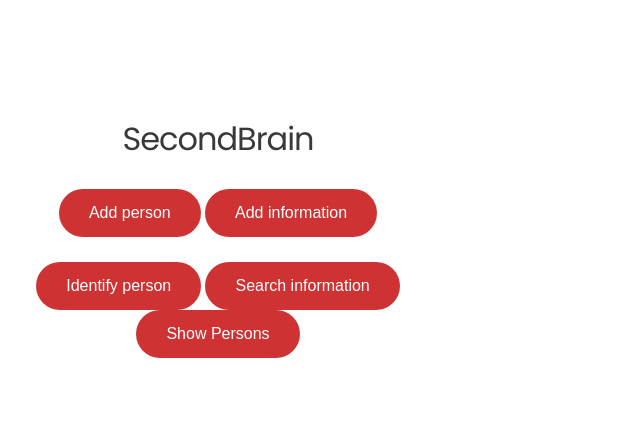
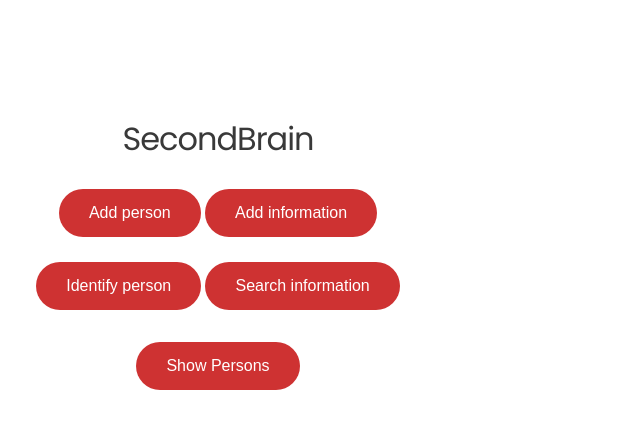
Before and after one commit to ChantalMP/SecondBrain, a Django app: page / in a window 1280 px wide. Shown: the top 429 px of the page, without its empty margins (0-640 px from the left). Run offline with Django 3.2, Linux system fonts and the light colour scheme.

Commit message:
- button fix

```diff
--- a/secondBrainBackend/templates/index.html
+++ b/secondBrainBackend/templates/index.html
@@ -26,7 +26,7 @@
               Search information
       </button>
 
-       <button type="button" class="btn section-btn smoothScroll" onclick=location.href="show_persons/">
+       <button style="margin-top: 2em" type="button" class="btn section-btn smoothScroll" onclick=location.href="show_persons/">
               Show Persons
       </button>
   </div>
```
